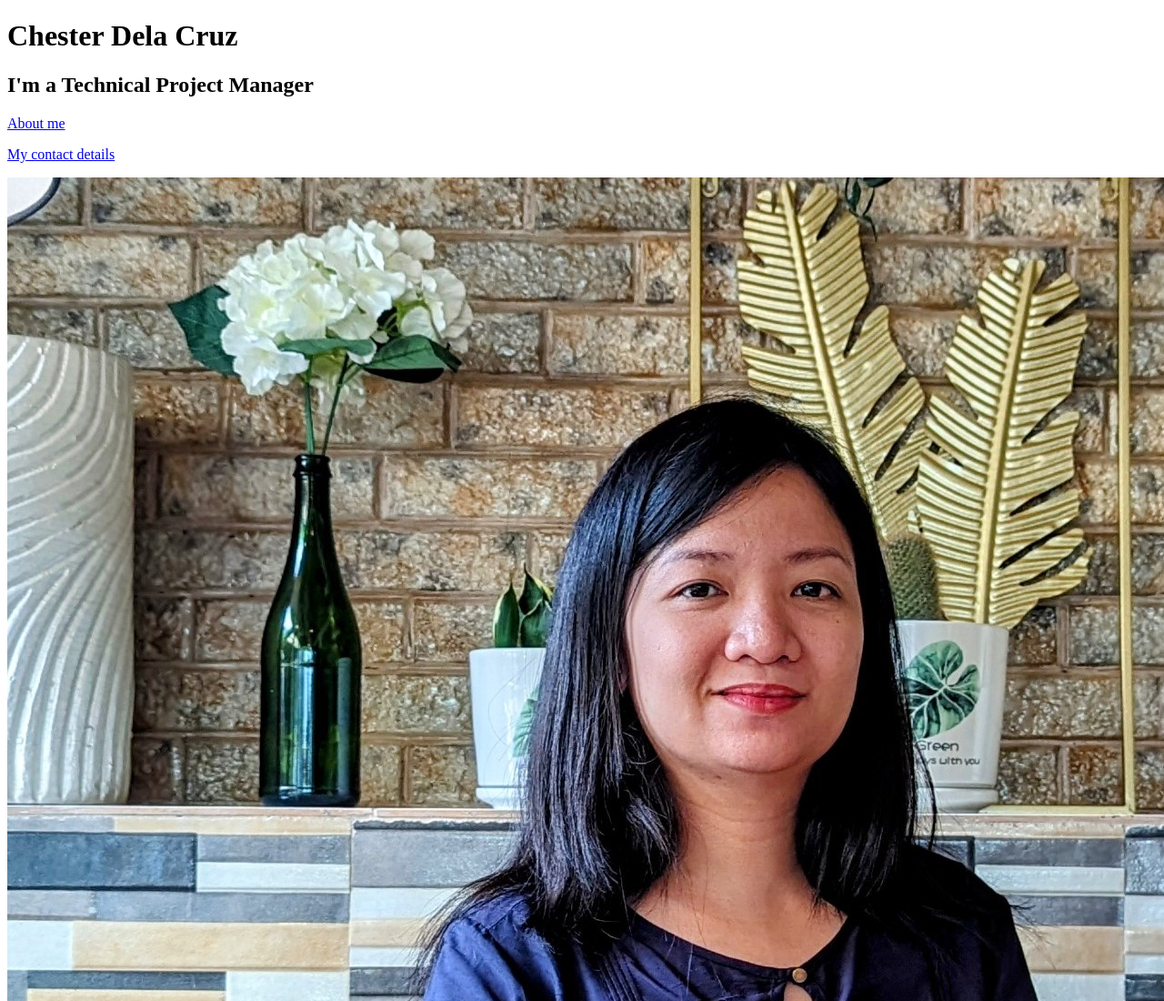
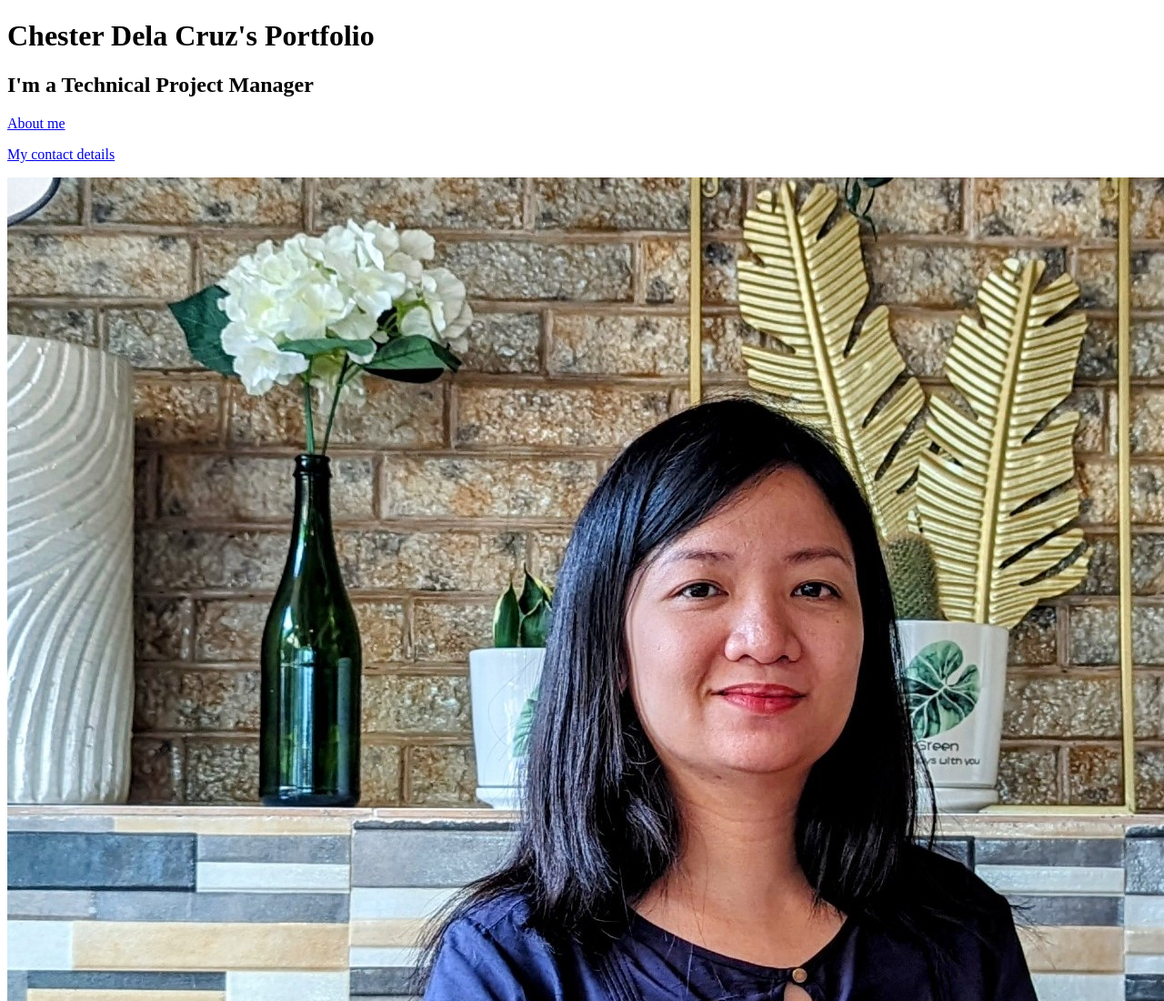
Before and after one commit to ChesJ117/html-portfolio, a plain HTML site: page index.html in a window 1280 px wide. Shown: the top 1100 px of the page at 91% size. Drawn offline with Linux system fonts and the light colour scheme.

Commit message:
Add files via upload

```diff
--- a/index.html
+++ b/index.html
@@ -2,11 +2,11 @@
 <html lang="en">
 <head>
 <meta charset="8">
-<title>About Chester</title>
+<title>Chester Dela Cruz</title>
 </head>
 <body>
 
-<h1>Chester Dela Cruz</h1>
+<h1>Chester Dela Cruz's Portfolio</h1>
 <h2>I'm a Technical Project Manager</h2>
 <p><a href="https://drive.google.com/file/d/1JgoT8QhO3e7bjMfUT0Q46-g0M1tnbERO/view?usp=drive_link" >About me</a></p>
 <p><a href="./public/MyContacts.html">My contact details</a></p>
```
Also changed, not shown: public/MyContacts.html (+4 -0 lines).
